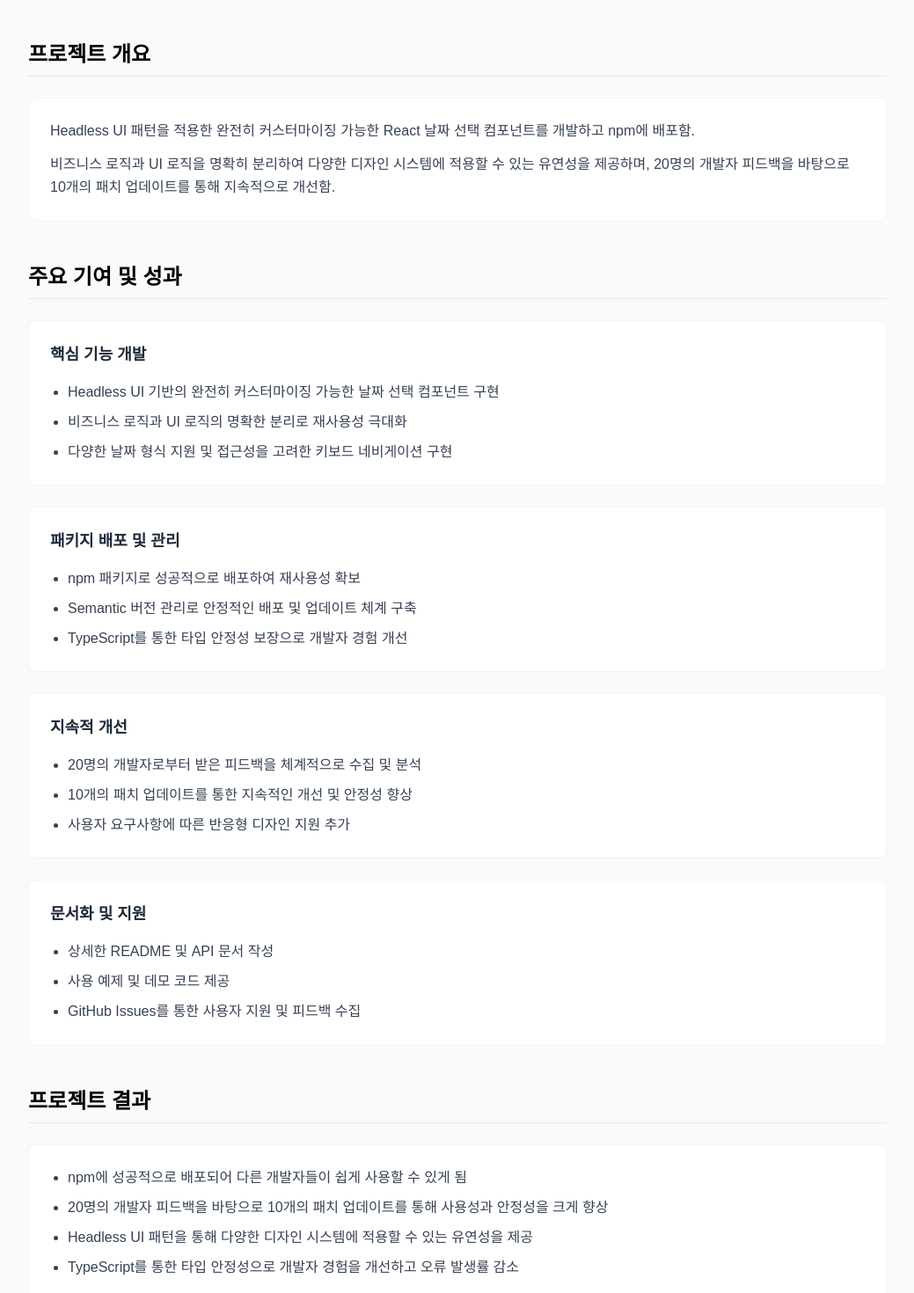
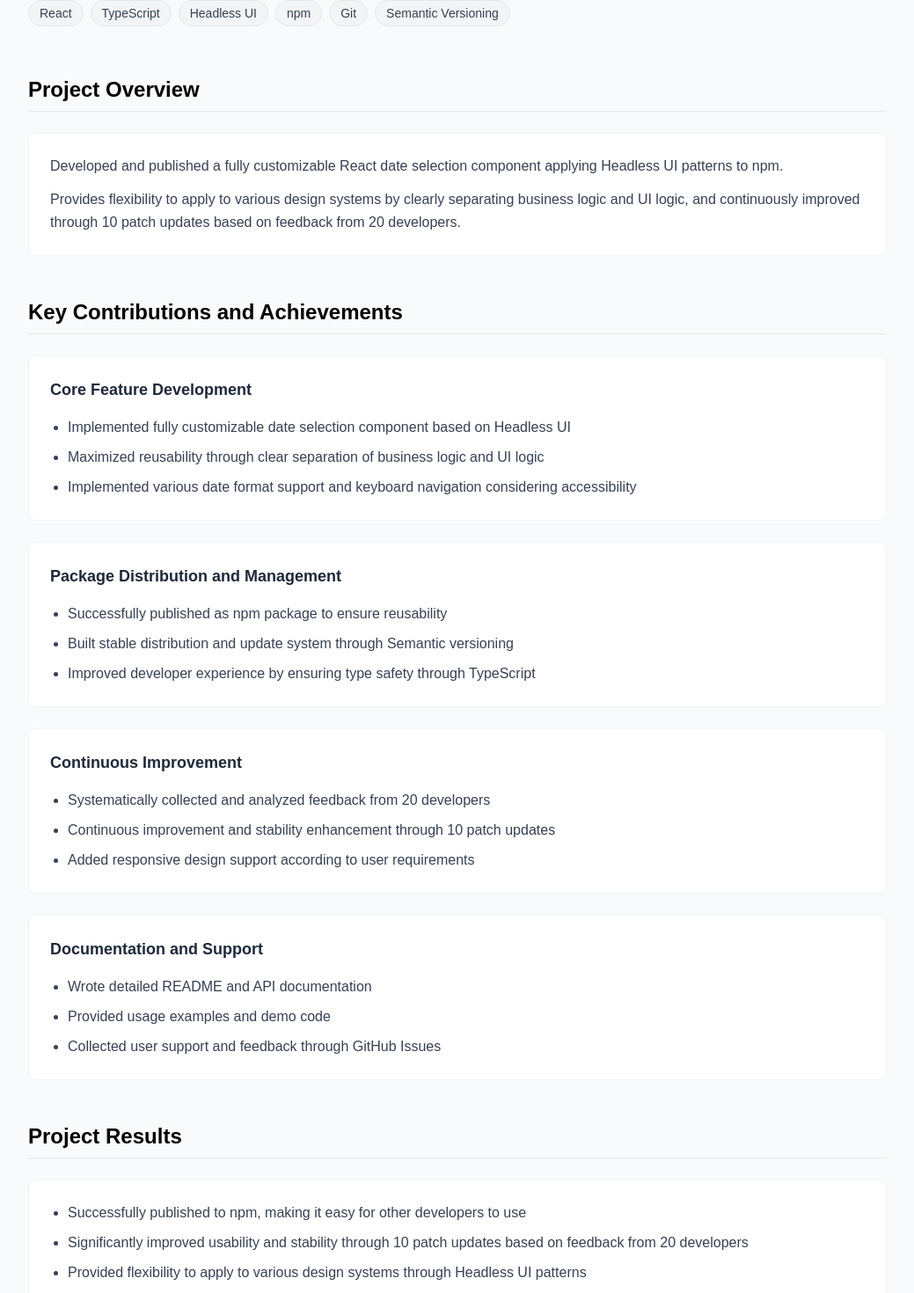
Before and after one commit to ella-yschoi/ella-yschoi.github.io, a Next.js app: page /projects/datepicker-component in a window 1280 px wide. Shown: the part 936-2406 px from the top of the page at 88% size, without its empty margins (120-1159 px from the left). Built offline with nearby package versions, Linux system fonts and the light colour scheme.

Commit message:
docs: Update project titles, subtitles, and descriptions to English for improved accessibility and clarity

```diff
--- a/src/app/projects/[slug]/page.tsx
+++ b/src/app/projects/[slug]/page.tsx
@@ -8,11 +8,11 @@ interface Props {
 
 const projects = {
   'vience-datahub': {
-    title: 'VIENCE DataHub – 병리 데이터 시각화 플랫폼',
+    title: 'VIENCE DataHub – Pathology Data Visualization Platform',
     subtitle:
-      '안내: 현재 closed beta 서비스 중이므로 위의 이미지는 AI를 활용해 재구성하였습니다.',
+      'Note: Currently in closed beta service, so the images above have been reconstructed using AI.',
     description:
-      '의료 AI 스타트업 VIENCE에서 병리 데이터를 고해상도로 시각화하고 분석·가공할 수 있는 웹 기반 플랫폼을 React와 TypeScript로 개발함. 대학 병원의 병리학 연구원 및 의료진이 실제 사용하는 서비스로, 1,000개 이상의 SVS(슬라이드 이미지) 파일을 지원하며, 고해상도 뷰어, 접근성 강화 UI 등 핵심 기능을 포함함.',
+      'Developed a web-based platform for high-resolution visualization, analysis, and processing of pathology data using React and TypeScript at medical AI startup VIENCE. This is a service actually used by pathology researchers and medical staff at university hospitals, supporting over 1,000 SVS (slide image) files and including core features such as high-resolution viewer and accessibility-enhanced UI.',
     tech: [
       'React',
       'TypeScript',
@@ -31,67 +31,67 @@ const projects = {
       '/images/project/datahub_mobile_darkmode.png',
     ],
     overview: {
-      title: '프로젝트 개요',
+      title: 'Project Overview',
       content: [
-        '의료 AI 스타트업 VIENCE에서 병리 데이터를 고해상도로 시각화하고 분석·가공할 수 있는 웹 기반 플랫폼을 React와 TypeScript로 개발함.',
-        '대학 병원의 병리학 연구원 및 의료진이 실제 사용하는 서비스로, 1,000개 이상의 SVS(슬라이드 이미지) 파일을 지원하며, 고해상도 뷰어, 접근성 강화 UI 등 핵심 기능을 포함함.',
+        'Developed a web-based platform for high-resolution visualization, analysis, and processing of pathology data using React and TypeScript at medical AI startup VIENCE.',
+        'This is a service actually used by pathology researchers and medical staff at university hospitals, supporting over 1,000 SVS (slide image) files and including core features such as high-resolution viewer and accessibility-enhanced UI.',
       ],
     },
     contributions: [
       {
-        category: '프론트엔드 개발',
+        category: 'Frontend Development',
         items: [
-          '병리 이미지를 디렉토리 기반으로 관리할 수 있는 인터페이스 개발',
-          'OpenSeadragon 기반 1,000개 이상의 고해상도 병리 이미지(SVS)를 지원하는 클라우드 기반 뷰어 구현',
+          'Developed interface for managing pathology images based on directory structure',
+          'Implemented cloud-based viewer supporting over 1,000 high-resolution pathology images (SVS) using OpenSeadragon',
         ],
       },
       {
-        category: 'UI/UX 및 접근성 개선',
+        category: 'UI/UX and Accessibility Improvements',
         items: [
-          '**WCAG AAA** 색상 대비 기준을 준수한 다크모드 및 접근성 강화 UI 설계',
-          '데스크탑·모바일 환경 모두 대응하는 반응형 레이아웃 구현',
+          'Designed dark mode and accessibility-enhanced UI complying with **WCAG AAA** color contrast standards',
+          'Implemented responsive layout supporting both desktop and mobile environments',
         ],
       },
       {
-        category: '코드베이스 최적화',
+        category: 'Codebase Optimization',
         items: [
-          'Zustand를 활용한 전역/로컬 상태 관리 구조 도입 → 코드 복잡도 감소',
-          '35개 이상의 레거시 패키지 제거, 110개 이상의 보안 취약점 수정',
-          'CRA에서 Vite로 마이그레이션 → **빌드 시간 82% 단축** (110초 → 20초)',
+          'Introduced global/local state management structure using Zustand → Reduced code complexity',
+          'Removed over 35 legacy packages and fixed over 110 security vulnerabilities',
+          'Migrated from CRA to Vite → **82% reduction in build time** (110 seconds → 20 seconds)',
         ],
       },
       {
-        category: 'DevOps 및 테스트 자동화',
+        category: 'DevOps and Test Automation',
         items: [
-          'GitHub Actions를 활용한 **CI/CD 파이프라인 구축** → 배포 단계 자동화 (10단계 → 1단계)',
-          '2,200개 이상의 린트, 테스트, 컴파일, 빌드 오류 해결',
-          'Husky + lint-staged 도입으로 커밋 시 코드 컨벤션 자동 적용',
-          '**Vitest**를 통한 단위 테스트 도입으로 수동 QA를 자동화',
+          'Built **CI/CD pipeline** using GitHub Actions → Automated deployment process (10 steps → 1 step)',
+          'Resolved over 2,200 lint, test, compile, and build errors',
+          'Introduced Husky + lint-staged for automatic code convention application on commit',
+          'Introduced unit testing with **Vitest** to automate manual QA',
         ],
       },
       {
-        category: '협업 및 팀 리딩',
+        category: 'Collaboration and Team Leadership',
         items: [
-          'CTO와 함께 **4주 내 베타 출시** 목표로 스프린트 플래닝 주도',
-          '내부 세미나 운영 및 dev wiki 정리 → 기술 결정의 기준과 프로세스 문서화',
+          'Led sprint planning with CTO to achieve **beta launch within 4 weeks**',
+          'Operated internal seminars and organized dev wiki → Documented technical decision criteria and processes',
         ],
       },
     ],
     result: {
-      title: '프로젝트 결과',
+      title: 'Project Results',
       content: [
-        '의료진과 병리학 연구원이 실사용 가능한 고해상도 데이터 플랫폼 성공적으로 구축',
-        '기술 부채 해소 및 빌드 시간 단축 → 릴리즈 주기 안정화 및 생산성 개선',
-        '주니어 개발자로서 기획부터 설계, 개발, 배포까지 **E2E 전 과정을 주도적으로 경험**',
+        'Successfully built a high-resolution data platform usable by medical staff and pathology researchers',
+        'Resolved technical debt and reduced build time → Stabilized release cycles and improved productivity',
+        'As a junior developer, **experienced the entire E2E process from planning to design, development, and deployment**',
       ],
     },
   },
   'vience-workspace': {
-    title: 'VIENCE Workspace – 시각적 프로그래밍 플랫폼',
+    title: 'VIENCE Workspace – Visual Programming Platform',
     subtitle:
-      '안내: 현재 closed beta 서비스 중이므로 위의 이미지는 AI를 활용해 재구성하였습니다.',
+      'Note: Currently in closed beta service, so the images above have been reconstructed using AI.',
     description:
-      'Rete.js 기반의 시각적 프로그래밍 플랫폼으로, 사용자가 드래그 앤 드롭 방식으로 데이터 분석 워크플로우를 구성할 수 있는 노드 에디터를 개발함. 데이터 선택, 이미지 처리, 패치 생성, 커스텀 작업 등 다양한 노드 타입을 지원하며, 실시간 데이터 플로우 실행과 결과 시각화 기능을 제공함.',
+      'Developed a node editor for a visual programming platform based on Rete.js, allowing users to configure data analysis workflows through drag-and-drop. Supports various node types including data selection, image processing, patch generation, and custom operations, providing real-time data flow execution and result visualization features.',
     tech: [
       'React',
       'TypeScript',
@@ -107,61 +107,61 @@ const projects = {
       '/images/project/workspace_dataselector_lightmode.png',
     ],
     overview: {
-      title: '프로젝트 개요',
+      title: 'Project Overview',
       content: [
-        'Rete.js 기반의 시각적 프로그래밍 플랫폼으로, 사용자가 드래그 앤 드롭 방식으로 데이터 분석 워크플로우를 구성할 수 있는 노드 에디터를 개발함.',
-        '데이터 선택, 이미지 처리, 패치 생성, 커스텀 작업 등 다양한 노드 타입을 지원하며, 실시간 데이터 플로우 실행과 결과 시각화 기능을 제공함.',
+        'Developed a node editor for a visual programming platform based on Rete.js, allowing users to configure data analysis workflows through drag-and-drop.',
+        'Supports various node types including data selection, image processing, patch generation, and custom operations, providing real-time data flow execution and result visualization features.',
       ],
     },
     contributions: [
       {
-        category: '핵심 기능 개발',
+        category: 'Core Feature Development',
         items: [
-          'Rete.js를 활용한 드래그 앤 드롭 노드 에디터 구현',
-          '데이터 선택, 이미지 처리, 패치 생성 등 다양한 노드 타입 개발',
-          '실시간 데이터 플로우 실행 및 결과 시각화 기능 구현',
+          'Implemented drag-and-drop node editor using Rete.js',
+          'Developed various node types including data selection, image processing, and patch generation',
+          'Implemented real-time data flow execution and result visualization features',
         ],
       },
       {
-        category: '성능 최적화',
+        category: 'Performance Optimization',
         items: [
-          'CRA에서 Vite로 마이그레이션 → **빌드 시간 82% 단축** (110초 → 20초)',
-          '35개 이상의 레거시 패키지 제거 및 110개 이상의 보안 취약점 수정',
-          '메모리 사용량 최적화로 대용량 데이터 처리 성능 향상',
+          'Migrated from CRA to Vite → **82% reduction in build time** (110 seconds → 20 seconds)',
+          'Removed over 35 legacy packages and fixed over 110 security vulnerabilities',
+          'Optimized memory usage to improve performance for large-scale data processing',
         ],
       },
       {
-        category: '개발 환경 개선',
+        category: 'Development Environment Improvement',
         items: [
-          'GitHub Actions를 통한 **CI/CD 파이프라인 구축**',
-          '자동화된 빌드, 테스트, 배포 프로세스 구현',
-          '주간 릴리즈 사이클 안정화 및 개발 효율성 향상',
+          'Built **CI/CD pipeline** using GitHub Actions',
+          'Implemented automated build, test, and deployment processes',
+          'Stabilized weekly release cycles and improved development efficiency',
         ],
       },
       {
-        category: '보안 및 안정성',
+        category: 'Security and Stability',
         items: [
-          'npm audit을 통한 보안 취약점 체계적 분석 및 수정',
-          '의존성 관리 개선 및 보안 스캔 자동화',
-          '안전하고 안정적인 개발 환경 구축',
+          'Systematically analyzed and fixed security vulnerabilities through npm audit',
+          'Improved dependency management and automated security scanning',
+          'Built safe and stable development environment',
         ],
       },
     ],
     result: {
-      title: '프로젝트 결과',
+      title: 'Project Results',
       content: [
-        '빌드 시간이 82% 단축되어 개발 효율성이 크게 향상',
-        '35개 이상의 레거시 패키지 제거와 110개 이상의 보안 취약점 수정으로 안전하고 안정적인 개발 환경 구축',
-        'GitHub Actions를 통한 자동화된 CI/CD 파이프라인으로 주간 릴리즈 사이클을 안정화',
-        '시각적 프로그래밍 플랫폼으로 연구자들이 더 직관적으로 데이터 분석 워크플로우를 구성할 수 있게 됨',
+        'Build time reduced by 82%, significantly improving development efficiency',
+        'Removed over 35 legacy packages and fixed over 110 security vulnerabilities, building a safe and stable development environment',
+        'Automated CI/CD pipeline through GitHub Actions stabilized weekly release cycles',
+        'Visual programming platform enabled researchers to configure data analysis workflows more intuitively',
       ],
     },
   },
   'datepicker-component': {
-    title: 'Headless UI DatePicker – React 날짜 선택 컴포넌트',
-    subtitle: 'npm 패키지로 배포되어 다른 개발자들이 사용할 수 있도록 공개함.',
+    title: 'Headless UI DatePicker – React Date Selection Component',
+    subtitle: 'Published as an npm package for other developers to use.',
     description:
-      'Headless UI 패턴을 적용한 완전히 커스터마이징 가능한 React 날짜 선택 컴포넌트를 개발하고 npm에 배포함. 비즈니스 로직과 UI 로직을 명확히 분리하여 다양한 디자인 시스템에 적용할 수 있는 유연성을 제공하며, 20명의 개발자 피드백을 바탕으로 10개의 패치 업데이트를 통해 지속적으로 개선함.',
+      'Developed and published a fully customizable React date selection component applying Headless UI patterns to npm. Provides flexibility to apply to various design systems by clearly separating business logic and UI logic, and continuously improved through 10 patch updates based on feedback from 20 developers.',
     tech: [
       'React',
       'TypeScript',
@@ -176,53 +176,53 @@ const projects = {
       '/images/project/calendar-npm.png',
     ],
     overview: {
-      title: '프로젝트 개요',
+      title: 'Project Overview',
       content: [
-        'Headless UI 패턴을 적용한 완전히 커스터마이징 가능한 React 날짜 선택 컴포넌트를 개발하고 npm에 배포함.',
-        '비즈니스 로직과 UI 로직을 명확히 분리하여 다양한 디자인 시스템에 적용할 수 있는 유연성을 제공하며, 20명의 개발자 피드백을 바탕으로 10개의 패치 업데이트를 통해 지속적으로 개선함.',
+        'Developed and published a fully customizable React date selection component applying Headless UI patterns to npm.',
+        'Provides flexibility to apply to various design systems by clearly separating business logic and UI logic, and continuously improved through 10 patch updates based on feedback from 20 developers.',
       ],
     },
     contributions: [
       {
-        category: '핵심 기능 개발',
+        category: 'Core Feature Development',
         items: [
-          'Headless UI 기반의 완전히 커스터마이징 가능한 날짜 선택 컴포넌트 구현',
-          '비즈니스 로직과 UI 로직의 명확한 분리로 재사용성 극대화',
-          '다양한 날짜 형식 지원 및 접근성을 고려한 키보드 네비게이션 구현',
+          'Implemented fully customizable date selection component based on Headless UI',
+          'Maximized reusability through clear separation of business logic and UI logic',
+          'Implemented various date format support and keyboard navigation considering accessibility',
         ],
       },
       {
-        category: '패키지 배포 및 관리',
+        category: 'Package Distribution and Management',
         items: [
-          'npm 패키지로 성공적으로 배포하여 재사용성 확보',
-          'Semantic 버전 관리로 안정적인 배포 및 업데이트 체계 구축',
-          'TypeScript를 통한 타입 안정성 보장으로 개발자 경험 개선',
+          'Successfully published as npm package to ensure reusability',
+          'Built stable distribution and update system through Semantic versioning',
+          'Improved developer experience by ensuring type safety through TypeScript',
         ],
       },
       {
-        category: '지속적 개선',
+        category: 'Continuous Improvement',
         items: [
-          '**20명의 개발자**로부터 받은 피드백을 체계적으로 수집 및 분석',
-          '**10개의 패치 업데이트**를 통한 지속적인 개선 및 안정성 향상',
-          '사용자 요구사항에 따른 반응형 디자인 지원 추가',
+          'Systematically collected and analyzed feedback from **20 developers**',
+          'Continuous improvement and stability enhancement through **10 patch updates**',
+          'Added responsive design support according to user requirements',
         ],
       },
       {
-        category: '문서화 및 지원',
+        category: 'Documentation and Support',
         items: [
-          '상세한 README 및 API 문서 작성',
-          '사용 예제 및 데모 코드 제공',
-          'GitHub Issues를 통한 사용자 지원 및 피드백 수집',
+          'Wrote detailed README and API documentation',
+          'Provided usage examples and demo code',
+          'Collected user support and feedback through GitHub Issues',
         ],
       },
     ],
     result: {
-      title: '프로젝트 결과',
+      title: 'Project Results',
       content: [
-        'npm에 성공적으로 배포되어 다른 개발자들이 쉽게 사용할 수 있게 됨',
-        '20명의 개발자 피드백을 바탕으로 10개의 패치 업데이트를 통해 사용성과 안정성을 크게 향상',
-        'Headless UI 패턴을 통해 다양한 디자인 시스템에 적용할 수 있는 유연성을 제공',
-        'TypeScript를 통한 타입 안정성으로 개발자 경험을 개선하고 오류 발생률 감소',
+        'Successfully published to npm, making it easy for other developers to use',
+        'Significantly improved usability and stability through 10 patch updates based on feedback from 20 developers',
+        'Provided flexibility to apply to various design systems through Headless UI patterns',
+        'Improved developer experience and reduced error rates through type safety with TypeScript',
       ],
     },
   },
@@ -238,11 +238,9 @@ export default function ProjectDetailPage({ params }: Props) {
       <section className='py-16 px-6 w-full bg-gray-50 min-h-screen'>
         <div className='max-w-4xl mx-auto'>
           <h1 className='text-3xl font-bold mb-6 text-black'>
-            프로젝트를 찾을 수 없습니다
+            Project Not Found
           </h1>
-          <p className='text-gray-600'>
-            요청하신 프로젝트가 존재하지 않습니다.
-          </p>
+          <p className='text-gray-600'>The requested project does not exist.</p>
         </div>
       </section>
     );
@@ -251,7 +249,7 @@ export default function ProjectDetailPage({ params }: Props) {
   return (
     <section className='py-16 w-full bg-gray-50 min-h-screen'>
       <div className='max-w-5xl mx-auto px-4 md:px-6'>
-        {/* 이미지 영역 */}
+        {/* Image Section */}
         <div className='mb-10'>
           <div
             className='rounded-xl overflow-hidden bg-white flex items-center justify-center shadow-lg mb-4'
@@ -274,11 +272,11 @@ export default function ProjectDetailPage({ params }: Props) {
                   mainImage === img ? 'border-black' : 'border-transparent'
                 } focus:outline-none`}
                 style={{ width: 120, height: 80 }}
-                aria-label={`썸네일 ${idx + 1}`}
+                aria-label={`Thumbnail ${idx + 1}`}
               >
                 <Image
                   src={img}
-                  alt={`썸네일 ${idx + 1}`}
+                  alt={`Thumbnail ${idx + 1}`}
                   width={120}
                   height={80}
                   className='object-cover w-full h-full'
@@ -294,7 +292,7 @@ export default function ProjectDetailPage({ params }: Props) {
           </h1>
           {project.subtitle && (
             <div className='flex items-center gap-2 mb-4'>
-              <Image src='/info.svg' alt='정보' width={16} height={16} />
+              <Image src='/info.svg' alt='Information' width={16} height={16} />
               <p className='text-sm text-gray-500'>{project.subtitle}</p>
             </div>
           )}
@@ -332,7 +330,7 @@ export default function ProjectDetailPage({ params }: Props) {
 
           <section>
             <h2 className='text-2xl font-bold mb-6 text-black border-b border-gray-200 pb-2'>
-              주요 기여 및 성과
+              Key Contributions and Achievements
             </h2>
             <div className='space-y-6'>
               {project.contributions.map((contribution, index) => (
--- a/src/components/ProjectCard.tsx
+++ b/src/components/ProjectCard.tsx
@@ -71,7 +71,7 @@ const ProjectCard = ({
     );
   }
 
-  // Small variant (홈페이지용)
+  // Small variant (for homepage)
   return (
     <div className='group bg-white rounded-xl shadow hover:shadow-lg border border-gray-100 p-4 transition-all duration-200 hover:-translate-y-1'>
       <div className='h-36 flex items-center justify-center mb-4 bg-gray-50 rounded-lg overflow-hidden relative'>
```
